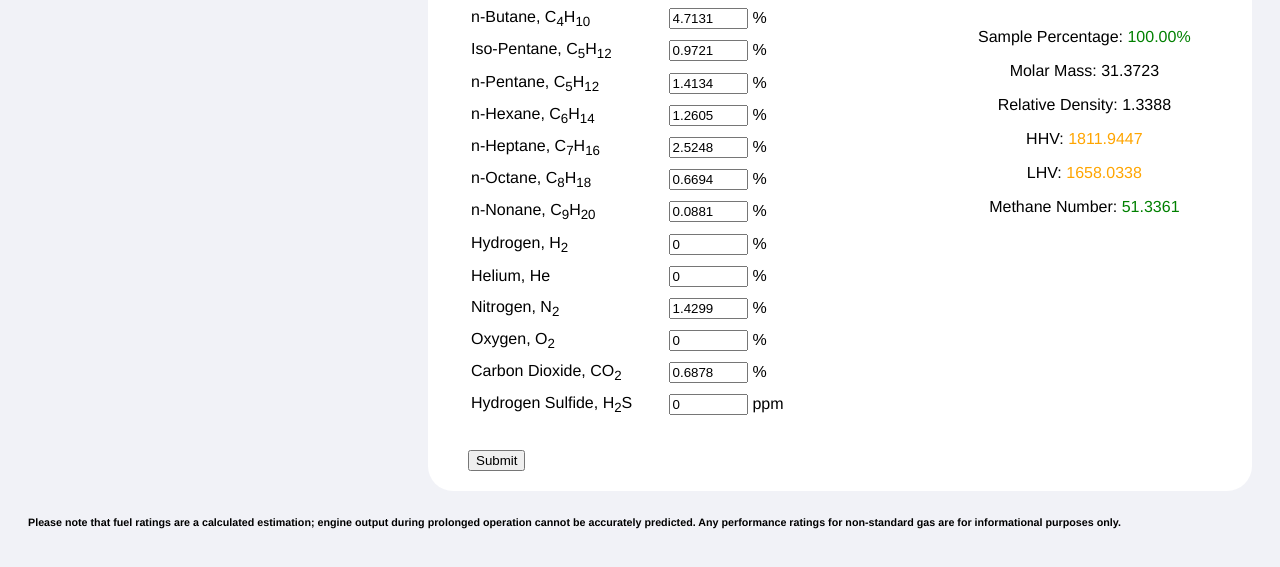
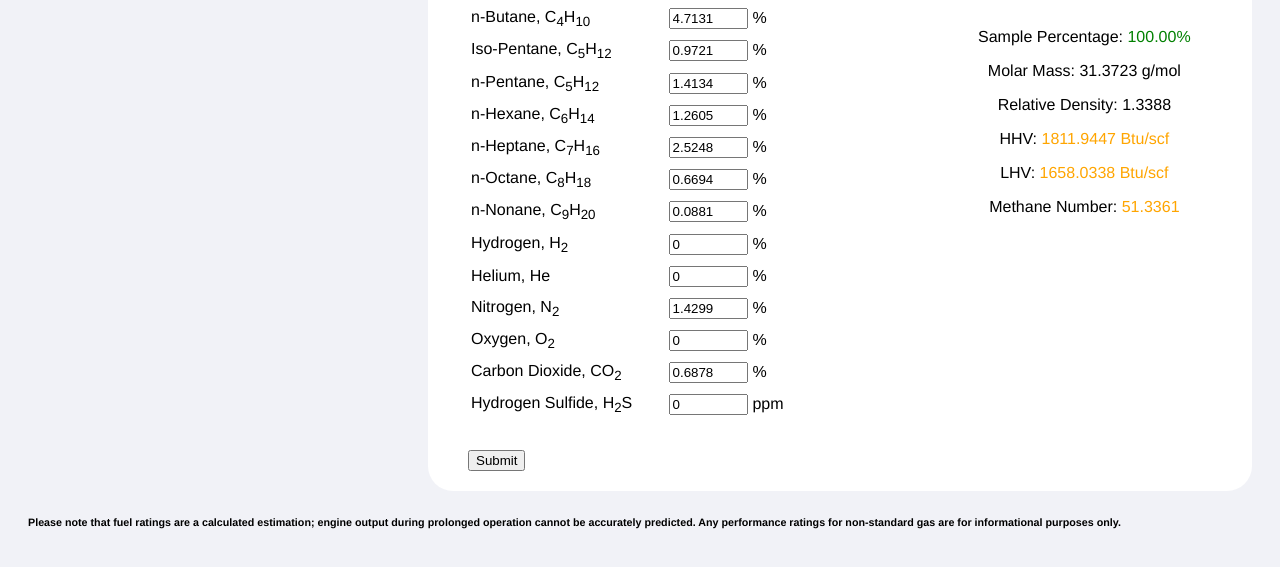
Before and after one commit to amchurch1245/Field_Calc, a plain HTML site: page index.html in a window 1280 px wide. Shown: the part 363-930 px from the top of the page. Drawn offline with Linux system fonts and the light colour scheme.

Commit message:
Update index.html

```diff
--- a/index.html
+++ b/index.html
@@ -311,7 +311,7 @@
         for (key in dict) {
             molar_mass_output += (dict[key]["in_val"] * (dict[key]["molar_mass"] / 100));
         };
-        document.getElementById("molar-mass").innerHTML = "<p>Molar Mass: <span>" + molar_mass_output.toFixed(4) + "</span></p>";
+        document.getElementById("molar-mass").innerHTML = "<p>Molar Mass: <span>" + molar_mass_output.toFixed(4) + " g/mol</span></p>";
 
         //summation factor
         for (key in dict) {
@@ -364,8 +364,7 @@
         hhv_output = sum_ideal_gas_mole_h / (1 - (Math.pow(sum_sum_factor_mole, 2)))
         lhv_output = sum_ideal_gas_mole_l / (1 - (Math.pow(sum_sum_factor_mole, 2)))
 
-        ghvOutputRequirements('hhv-output', hhv_output)
-        ghvOutputRequirements('lhv-output', lhv_output)
+        ghvOutputRequirements('hhv-output', hhv_output, lhv_output)
 
         getMN()
 
@@ -410,18 +409,18 @@
         };
     }
 
-    function ghvOutputRequirements (outputName, outputNum) {
-        if (outputName == 'hhv-output') {title = 'HHV'}
-        else if (outputName == 'lhv-output') {title = 'LHV'}
-
-        if (outputNum < 850) {
-            document.getElementById(outputName).innerHTML = "<p>" + title + ": <span style='color:red;'>" + outputNum.toFixed(4) + "</span></p>";
+    function ghvOutputRequirements (outputName, hhv, lhv) {
+        if (hhv < 850) {
+            document.getElementById(outputName).innerHTML = "<p>HHV: <span style='color:red;'>" + hhv.toFixed(4) + " Btu/scf</span></p>";
+            document.getElementById('lhv-output').innerHTML = "<p>LHV: <span style='color:red;'>" + lhv.toFixed(4) + " Btu/scf</span></p>";
         }
-        else if (outputNum > 850 && outputNum < 2200) {
-            document.getElementById(outputName).innerHTML = "<p>" + title + ": <span style='color:orange;'>" + outputNum.toFixed(4) + "</span></p>";
+        else if (hhv > 1500 && hhv < 2200) {
+            document.getElementById(outputName).innerHTML = "<p>HHV: <span style='color:orange;'>" + hhv.toFixed(4) + " Btu/scf</span></p>";
+            document.getElementById('lhv-output').innerHTML = "<p>LHV: <span style='color:orange;'>" + lhv.toFixed(4) + " Btu/scf</span></p>";
         }
         else {
-            document.getElementById(outputName).innerHTML = "<p>" + title + ": <span style='color:green;'>" + outputNum.toFixed(4) + "</span></p>";
+            document.getElementById(outputName).innerHTML = "<p>HHV: <span style='color:green;'>" + hhv.toFixed(4) + " Btu/scf</span></p>";
+            document.getElementById('lhv-output').innerHTML = "<p>LHV: <span style='color:green;'>" + lhv.toFixed(4) + " Btu/scf</span></p>";
         }
     }
 
@@ -436,7 +435,7 @@
         if (mn < 40) {
             document.getElementById("methane-number").innerHTML = "<p>Methane Number: <span style='color:red'>" + mn.toFixed(4) + "</span></p>"
         }
-        else if (mn > 40 && mn < 50) {
+        else if (mn > 40 && mn < 60) {
             document.getElementById("methane-number").innerHTML = "<p>Methane Number: <span style='color:orange'>" + mn.toFixed(4) + "</span></p>"
         }
         else {
```
